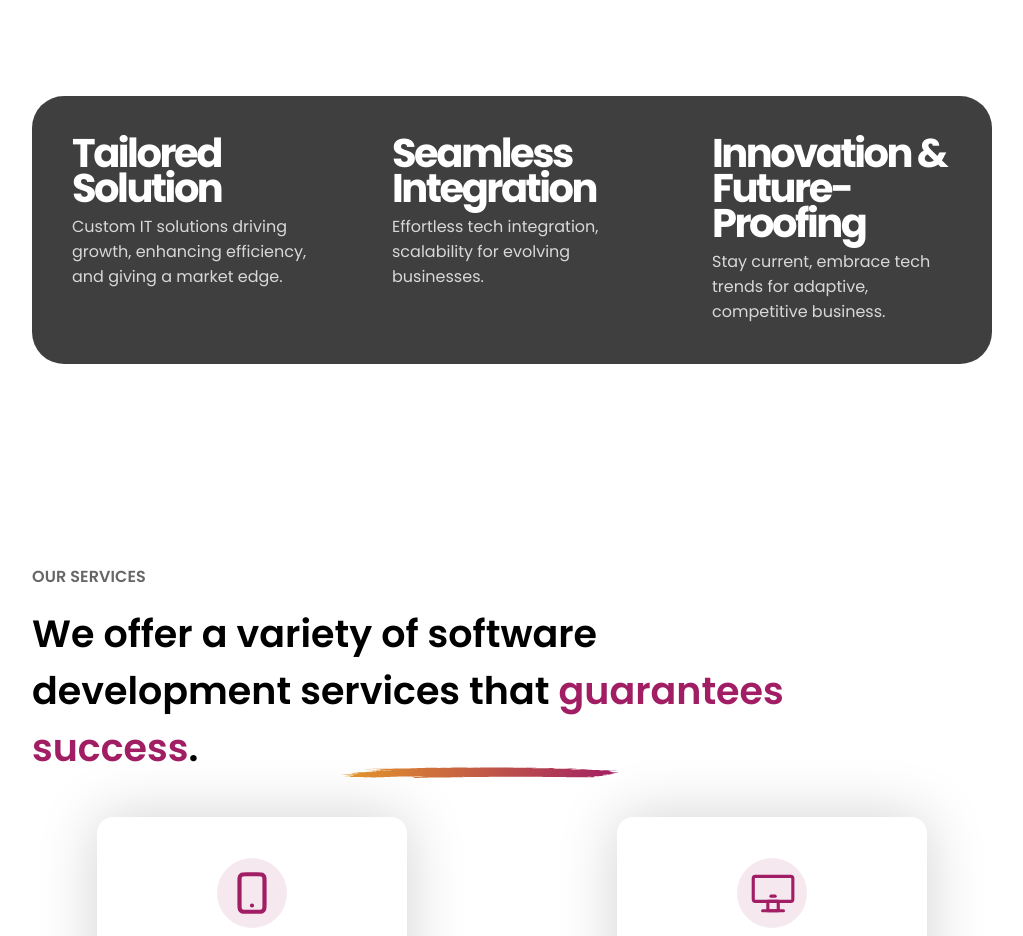
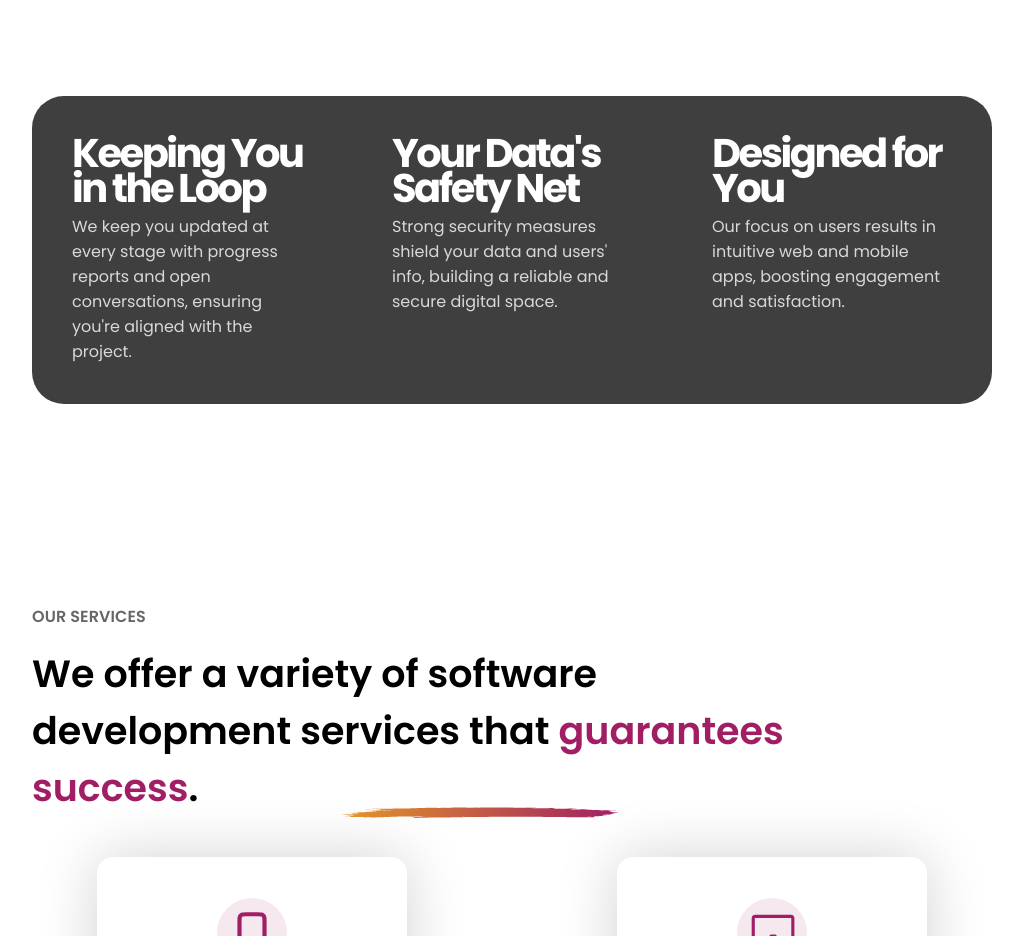
Before and after one commit to jkrmarmol/Kuma-Technologies, a React (Vite) app: page / in a window 1280 px wide. Shown: the part 800-1736 px from the top of the page, without its empty margins (128-1151 px from the left). Built offline with nearby package versions, Linux system fonts and the light colour scheme.

Commit message:
fixed calendly link

```diff
--- a/src/components/Footer.tsx
+++ b/src/components/Footer.tsx
@@ -8,7 +8,7 @@ import EmailIcon from '../assets/images/icons/email-1572-svgrepo-com.svg'
 
 function Footer() {
   const onClickReserve = () => {
-    const link = 'https://calendly.com/kumatechnologies/introductory-call';
+    const link = 'https://calendly.com/kumatechnologies/30min';
     window.open(link);
   }
   return (
--- a/src/components/Header.tsx
+++ b/src/components/Header.tsx
@@ -7,7 +7,7 @@ import OpenMenuIcon from '../assets/images/icons/menu-svgrepo-com.svg'
 function Header() {
 
   const onClickReserve = () => {
-    const link = 'https://calendly.com/kumatechnologies/introductory-call';
+    const link = 'https://calendly.com/kumatechnologies/30min';
     window.open(link);
   }
 
--- a/src/components/Home.tsx
+++ b/src/components/Home.tsx
@@ -5,7 +5,7 @@ import HomeImage from '../assets/images/animation_ll4zoku7.json';
 
 function Home() {
   const onClickReserve = () => {
-    const link = 'https://calendly.com/kumatechnologies/introductory-call';
+    const link = 'https://calendly.com/kumatechnologies/30min';
     window.open(link);
   }
   const [width, setWidth] = useState<number>(window.innerWidth);
--- a/src/components/Responsibilities.tsx
+++ b/src/components/Responsibilities.tsx
@@ -2,23 +2,21 @@ function Responsibilities() {
   return (
     <div className="responsibilities">
       <div>
-        <p className="title">Tailored Solution</p>
+        <p className="title">Keeping You in the Loop</p>
         <p className="description">
-          Custom IT solutions driving growth, enhancing efficiency, and giving
-          a market edge.
+          We keep you updated at every stage with progress reports and open conversations, ensuring you're aligned with the project.
         </p>
       </div>
       <div>
-        <p className="title">Seamless Integration</p>
+        <p className="title">Your Data's Safety Net</p>
         <p className="description">
-          Effortless tech integration, scalability for evolving businesses.
+          Strong security measures shield your data and users' info, building a reliable and secure digital space.
         </p>
       </div>
       <div>
-        <p className="title">Innovation & Future-Proofing</p>
+        <p className="title">Designed for You</p>
         <p className="description">
-          Stay current, embrace tech trends for adaptive, competitive
-          business.
+          Our focus on users results in intuitive web and mobile apps, boosting engagement and satisfaction.
         </p>
       </div>
     </div>
```
